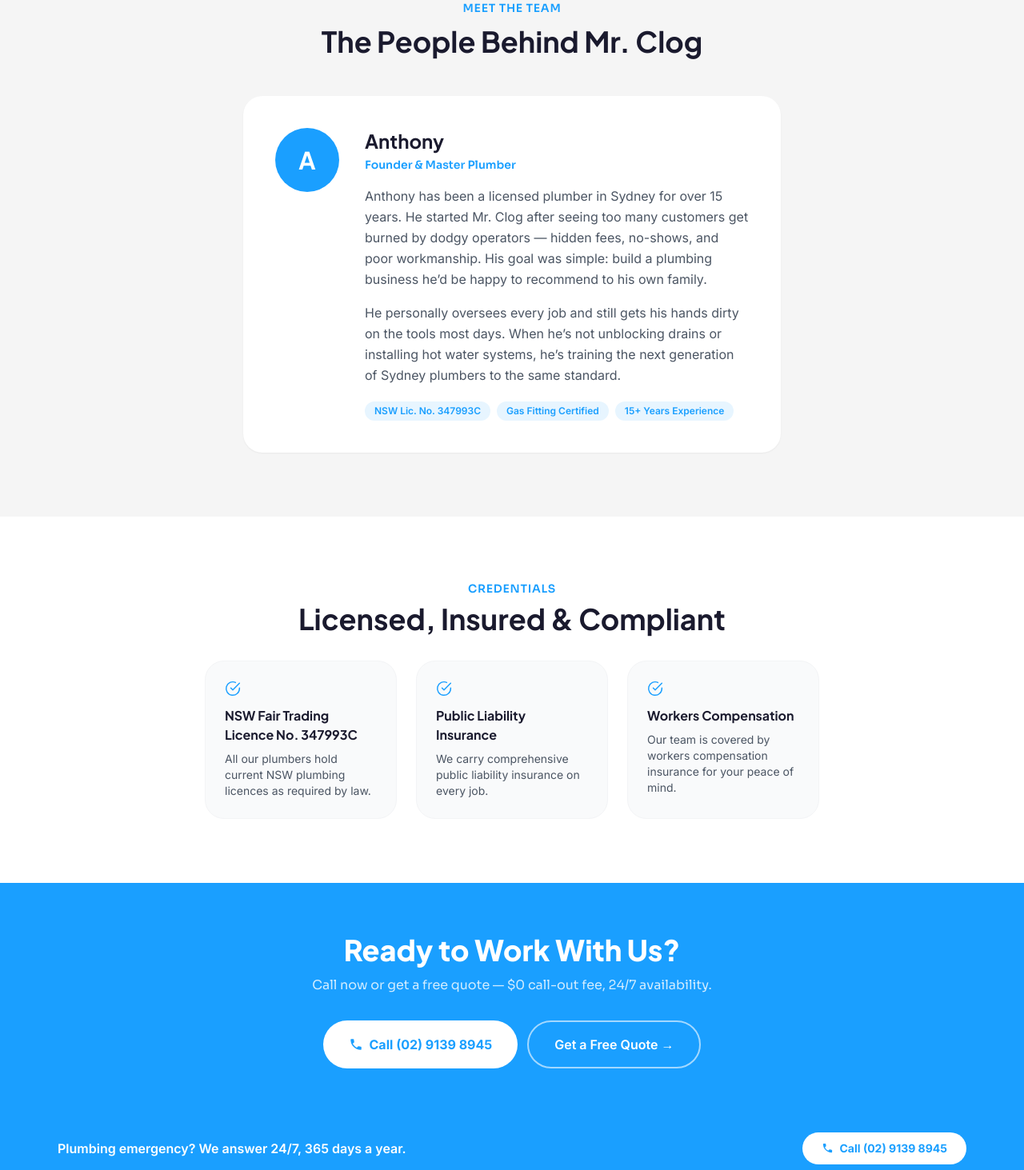
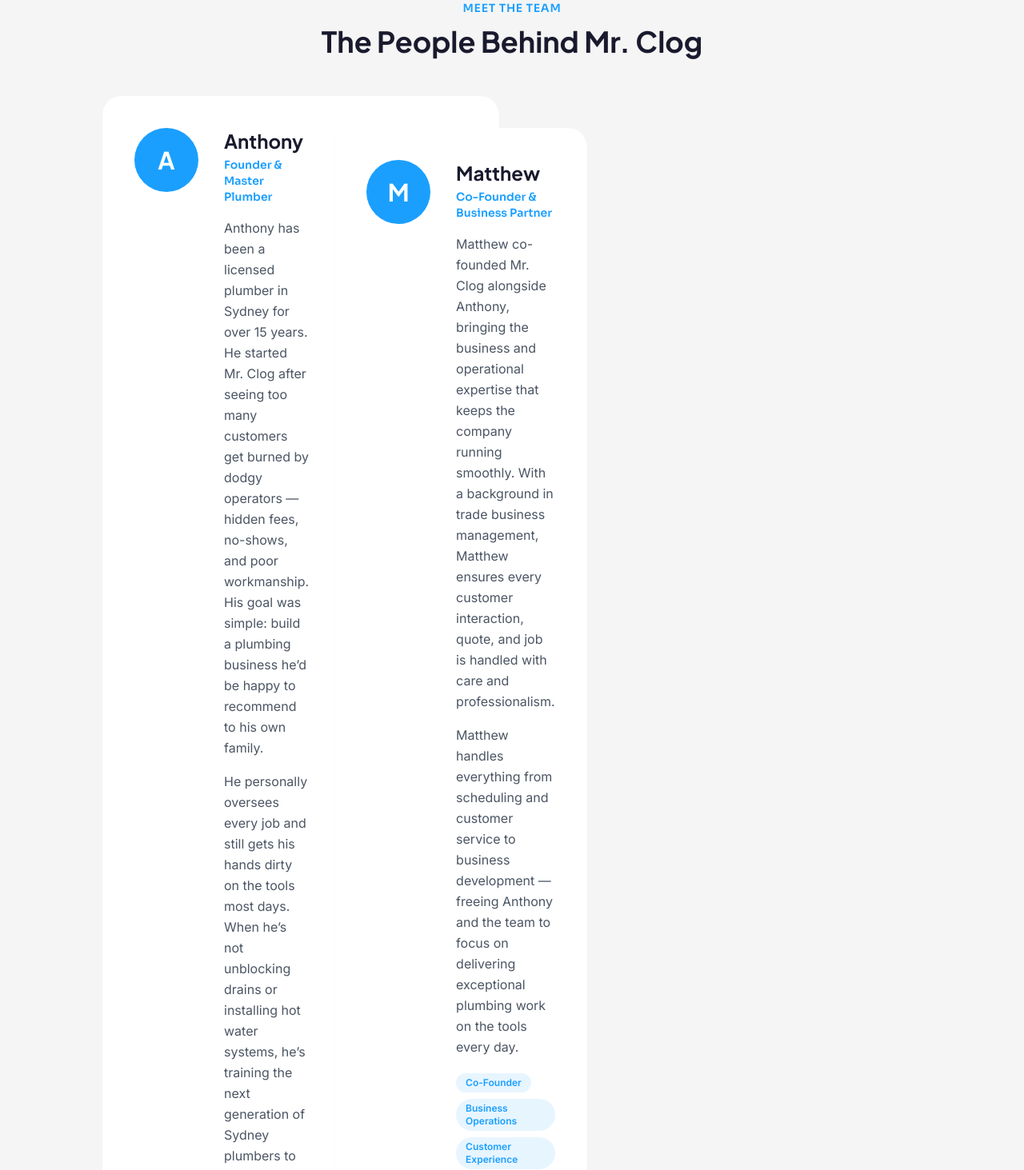
Before and after one commit to mrclogplumbing/mrclog-website, a Next.js app: page /about in a window 1280 px wide. Shown: the part 1980-3443 px from the top of the page at 80% size. Built offline with nearby package versions, Linux system fonts and the light colour scheme.

Commit message:
Add team member section for Matthew
Added a new team member section for Matthew with details about his role and contributions.

```diff
--- a/src/app/about/page.tsx
+++ b/src/app/about/page.tsx
@@ -170,7 +170,7 @@
               The People Behind Mr. Clog
             </h2>
           </div>
-          <div className="max-w-2xl mx-auto">
+          <div className="max-w-5xl mx-auto grid md:grid-cols-2 gap-8">
             <div className="bg-white rounded-2xl p-8 md:p-10 shadow-sm flex flex-col md:flex-row gap-8 items-start">
               <div className="w-20 h-20 rounded-full flex items-center justify-center flex-shrink-0 text-3xl font-bold text-white font-logo" style={{ background: "var(--color-brand-blue)" }}>
                 A
@@ -196,7 +196,33 @@
                   ))}
                 </div>
               </div>
-            </div>
+
+            <div className="bg-white rounded-2xl p-8 md:p-10 shadow-sm flex flex-col md:flex-row gap-8 items-start">
+              <div className="w-20 h-20 rounded-full flex items-center justify-center flex-shrink-0 text-3xl font-bold text-white font-logo" style={{ background: "var(--color-brand-blue)" }}>
+                M
+              </div>
+              <div>
+                <h3 className="font-logo font-bold text-2xl mb-1" style={{ color: "var(--color-dark)" }}>
+                  Matthew
+                </h3>
+                <p className="font-display text-sm font-semibold mb-4" style={{ color: "var(--color-brand-blue)" }}>
+                  Co-Founder &amp; Business Partner
+                </p>
+                <p className="text-gray-600 leading-relaxed mb-4">
+                  Matthew co-founded Mr. Clog alongside Anthony, bringing the business and operational expertise that keeps the company running smoothly. With a background in trade business management, Matthew ensures every customer interaction, quote, and job is handled with care and professionalism.
+                </p>
+                <p className="text-gray-600 leading-relaxed">
+                  Matthew handles everything from scheduling and customer service to business development — freeing Anthony and the team to focus on delivering exceptional plumbing work on the tools every day.
+                </p>
+                <div className="mt-5 flex flex-wrap gap-2">
+                  {["Co-Founder", "Business Operations", "Customer Experience"].map((badge) => (
+                    <span key={badge} className="inline-block text-xs font-semibold px-3 py-1 rounded-full" style={{ background: "rgba(26,159,255,0.1)", color: "var(--color-brand-blue)" }}>
+                      {badge}
+                    </span>
+                  ))}
+                </div>
+              </div>
+            </div>            </div>
           </div>
         </div>
       </section>
```
